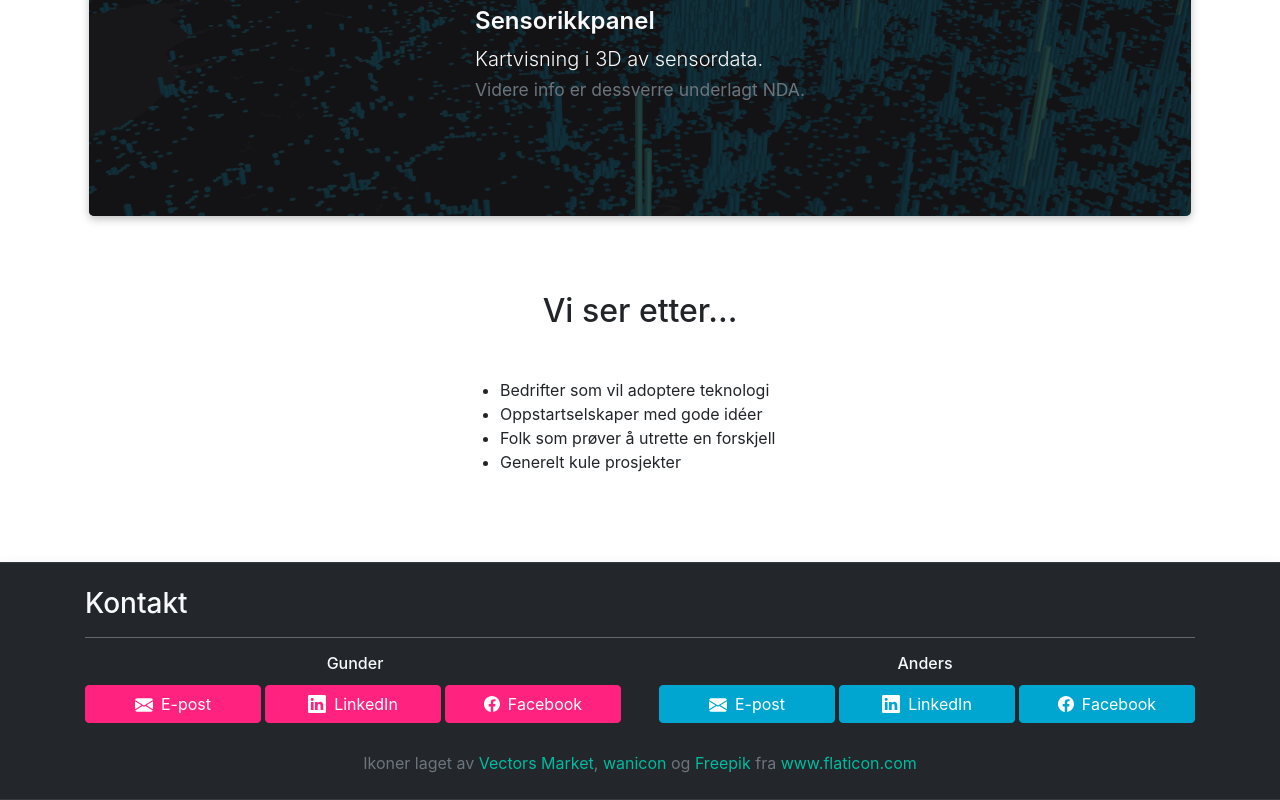
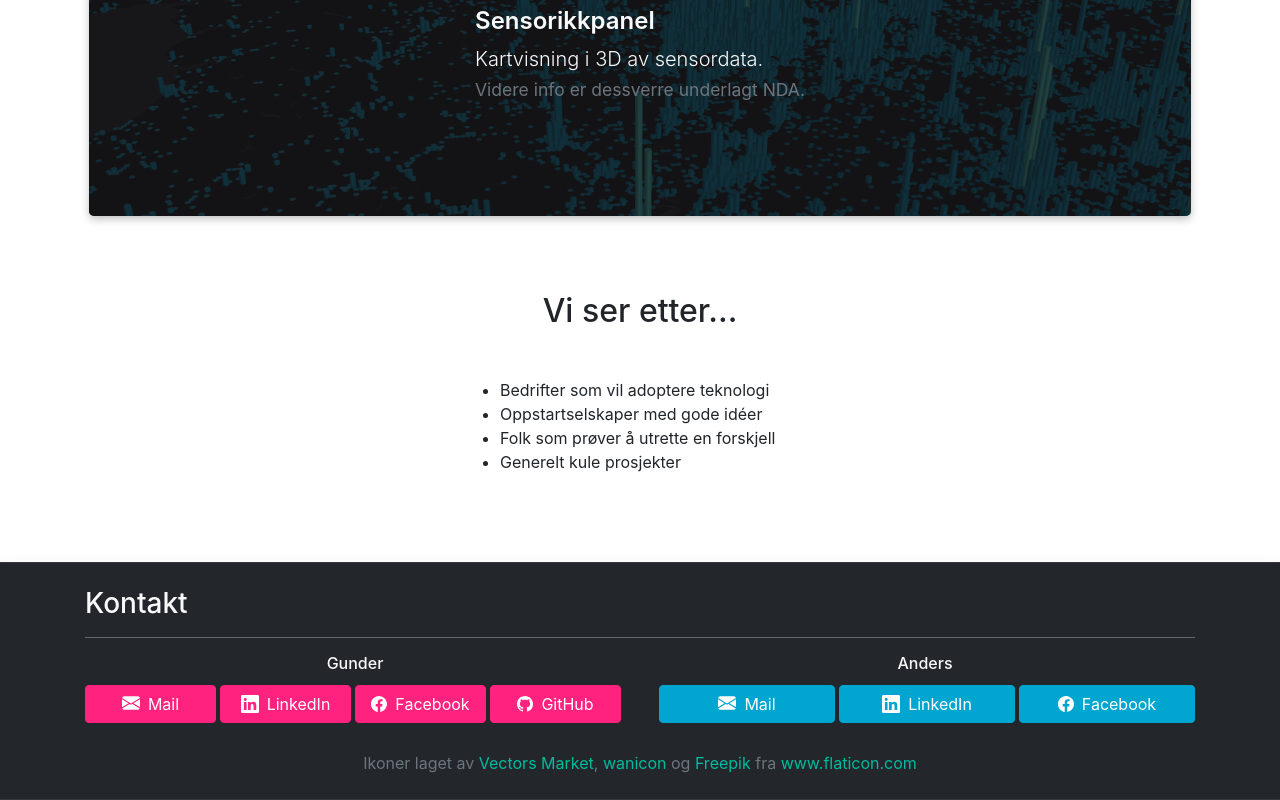
Before and after one commit to VidunderGunder/anders-og-gunder, a Next.js app: page / in a window 1280 px wide. Shown: the part 3086-3886 px from the top of the page. Built offline with nearby package versions, Linux system fonts and the light colour scheme.

Commit message:
Added GitHub + Adjusted Mail icon position

```diff
--- a/components/Contact.tsx
+++ b/components/Contact.tsx
@@ -35,11 +35,12 @@ export default function Contact() {
                   height="18"
                   fill="currentColor"
                   viewBox="0 0 16 16"
+                  style={{ position: "relative", bottom: 2 }}
                 >
                   <path d="M.05 3.555A2 2 0 0 1 2 2h12a2 2 0 0 1 1.95 1.555L8 8.414.05 3.555zM0 4.697v7.104l5.803-3.558L0 4.697zM6.761 8.83l-6.57 4.027A2 2 0 0 0 2 14h12a2 2 0 0 0 1.808-1.144l-6.57-4.027L8 9.586l-1.239-.757zm3.436-.586L16 11.801V4.697l-5.803 3.546z" />
                 </svg>
                 <span className="ml-2" />
-                E-post
+                Mail
               </span>
             </Button>
             <Button
@@ -88,6 +89,29 @@ export default function Contact() {
               <div className="ml-2" />
               Facebook
             </Button>
+            <Button
+              style={{
+                display: "flex",
+                justifyContent: "center",
+                alignItems: "center",
+                width: "100%",
+              }}
+              className="my-1 mr-lg-1"
+              variant="pink"
+              href="https://www.linkedin.com/in/kristian-kram%C3%A5s/"
+            >
+              <svg
+                xmlns="http://www.w3.org/2000/svg"
+                width="16"
+                height="16"
+                fill="currentColor"
+                viewBox="0 0 16 16"
+              >
+                <path d="M8 0C3.58 0 0 3.58 0 8c0 3.54 2.29 6.53 5.47 7.59.4.07.55-.17.55-.38 0-.19-.01-.82-.01-1.49-2.01.37-2.53-.49-2.69-.94-.09-.23-.48-.94-.82-1.13-.28-.15-.68-.52-.01-.53.63-.01 1.08.58 1.23.82.72 1.21 1.87.87 2.33.66.07-.52.28-.87.51-1.07-1.78-.2-3.64-.89-3.64-3.95 0-.87.31-1.59.82-2.15-.08-.2-.36-1.02.08-2.12 0 0 .67-.21 2.2.82.64-.18 1.32-.27 2-.27.68 0 1.36.09 2 .27 1.53-1.04 2.2-.82 2.2-.82.44 1.1.16 1.92.08 2.12.51.56.82 1.27.82 2.15 0 3.07-1.87 3.75-3.65 3.95.29.25.54.73.54 1.48 0 1.07-.01 1.93-.01 2.2 0 .21.15.46.55.38A8.012 8.012 0 0 0 16 8c0-4.42-3.58-8-8-8z" />
+              </svg>
+              <div className="ml-2" />
+              GitHub
+            </Button>
           </Col>
           <Col xs={12} sm={6} className="my-1 my-sm-0 d-lg-flex pt-3 pt-sm-0">
             <h6 className="text-center w-100 d-lg-none">Anders</h6>
@@ -109,11 +133,12 @@ export default function Contact() {
                   height="18"
                   fill="currentColor"
                   viewBox="0 0 16 16"
+                  style={{ position: "relative", bottom: 2 }}
                 >
                   <path d="M.05 3.555A2 2 0 0 1 2 2h12a2 2 0 0 1 1.95 1.555L8 8.414.05 3.555zM0 4.697v7.104l5.803-3.558L0 4.697zM6.761 8.83l-6.57 4.027A2 2 0 0 0 2 14h12a2 2 0 0 0 1.808-1.144l-6.57-4.027L8 9.586l-1.239-.757zm3.436-.586L16 11.801V4.697l-5.803 3.546z" />
                 </svg>
                 <span className="ml-2" />
-                E-post
+                Mail
               </span>
             </Button>
             <Button
```
